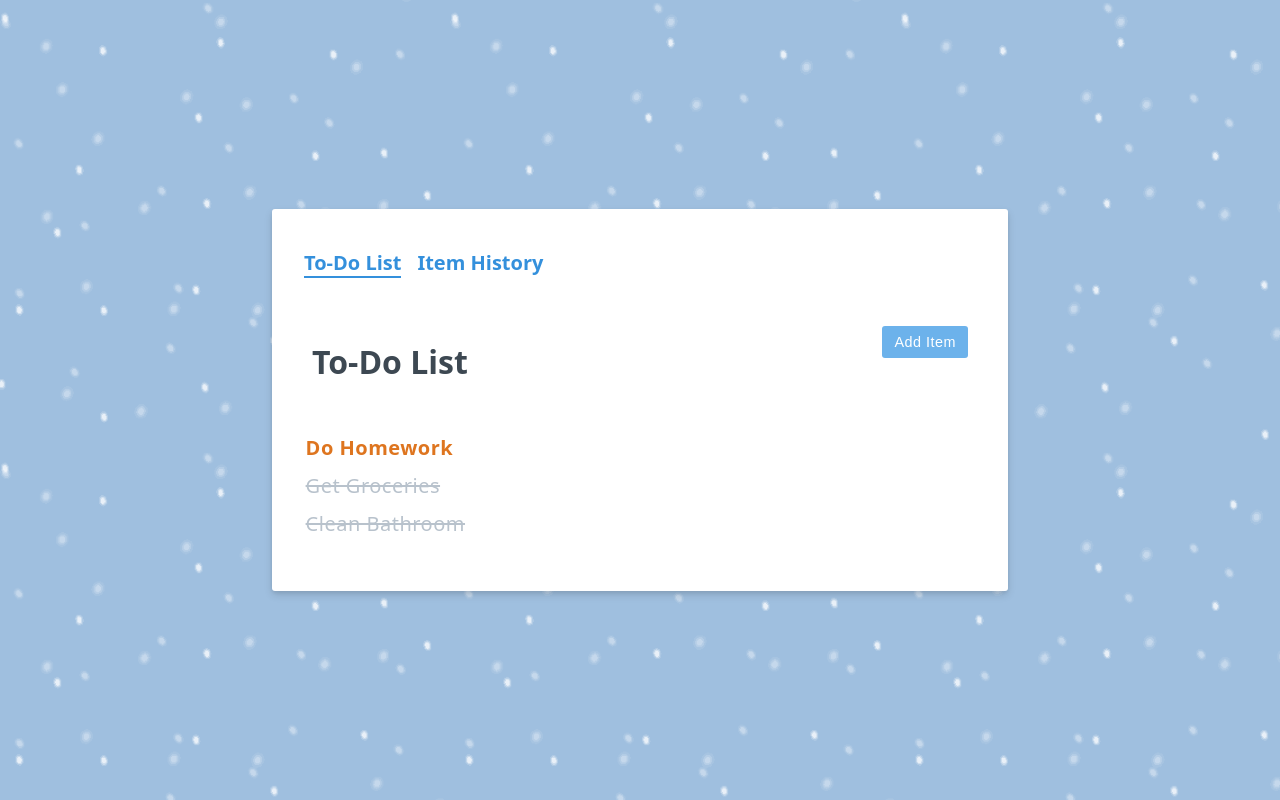
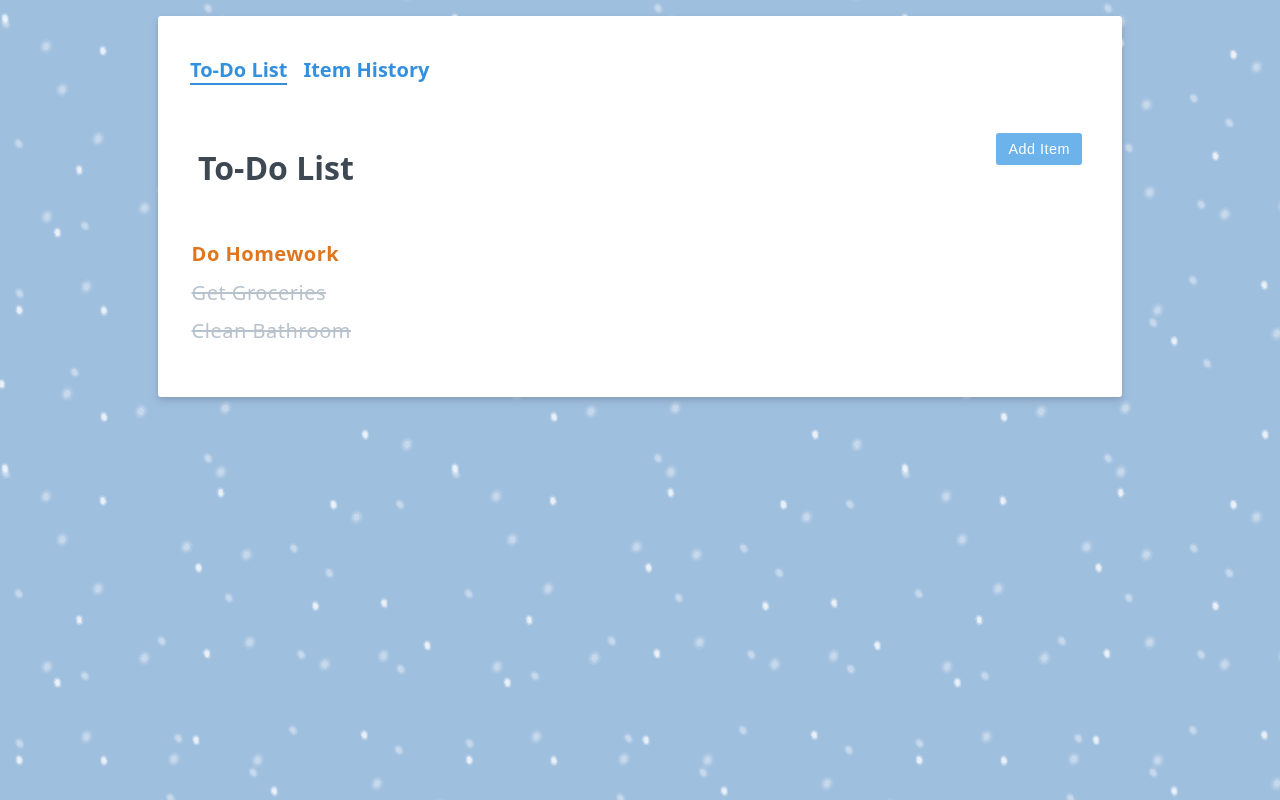
Before and after one commit to taikimorita/vue-to-do-list, a Vue app: page / in a window 1280 px wide. Built offline with nearby package versions, Linux system fonts and the light colour scheme.

Commit message:
fix: fixed scrolling and styled cancel button correctly

```diff
--- a/src/assets/main.css
+++ b/src/assets/main.css
@@ -1,7 +1,7 @@
 body {
   /* background: linear-gradient(120deg, #42b883, #35495e); */
-  height: 100vh;
-  width: 60vw;
+  /*height: 100vh;
+  width: 60vw;*/
   font-family:
     system-ui,
     BlinkMacSystemFont,
@@ -149,10 +149,12 @@ li input {
 
 .btn[disabled] {
   background: #8795a1;
+  cursor: default;
 }
 
 .btn[disabled]:hover {
-  background: #606f7b;
+  background: #8795a1;
+  cursor: default;
 }
 
 .btn-primary {
@@ -171,7 +173,7 @@ li input {
 
 .btn-cancel:hover {
   background: #e3342f;
-  color: #fff;
+  /*color: #fff;*/
 }
 
 .strikeout {
```
